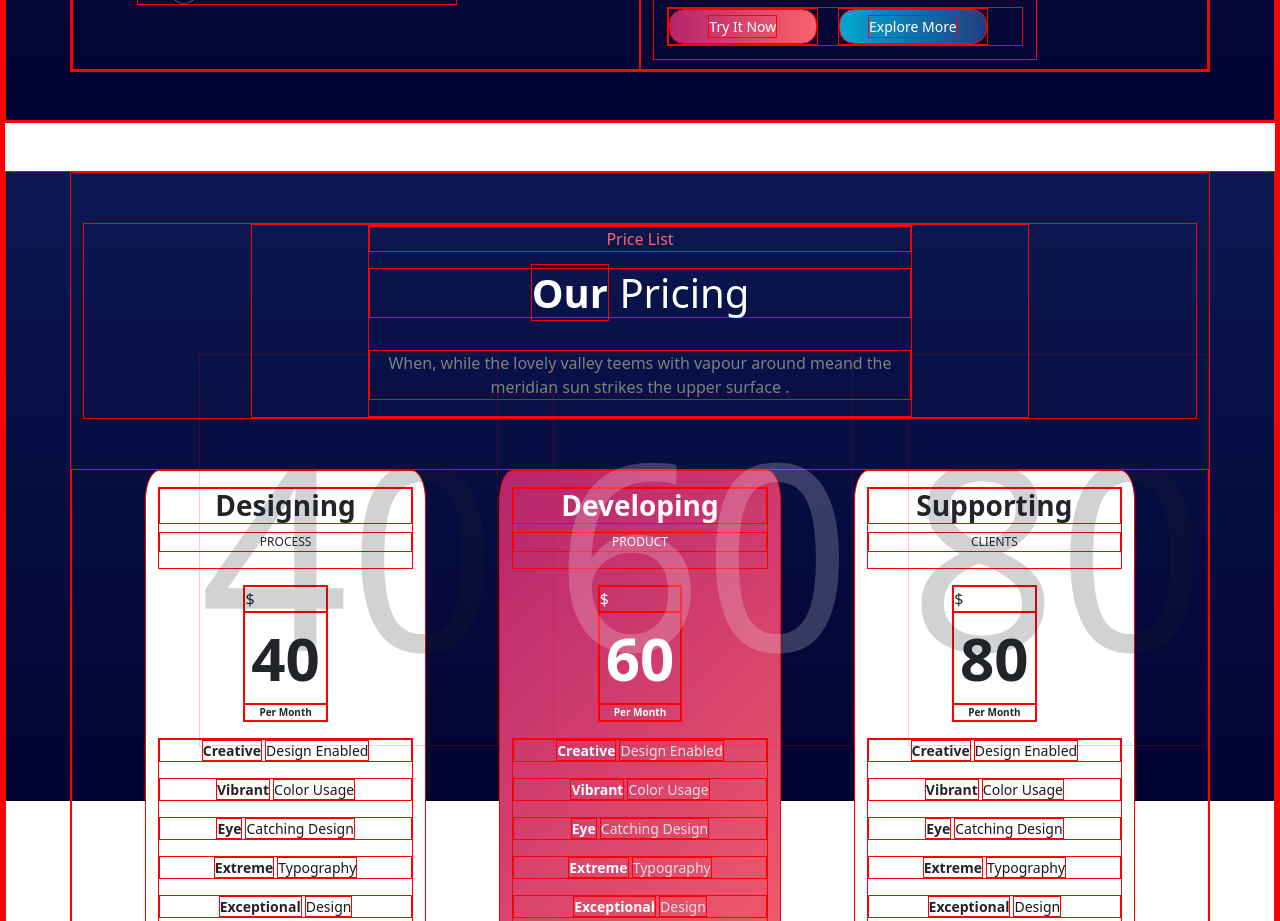
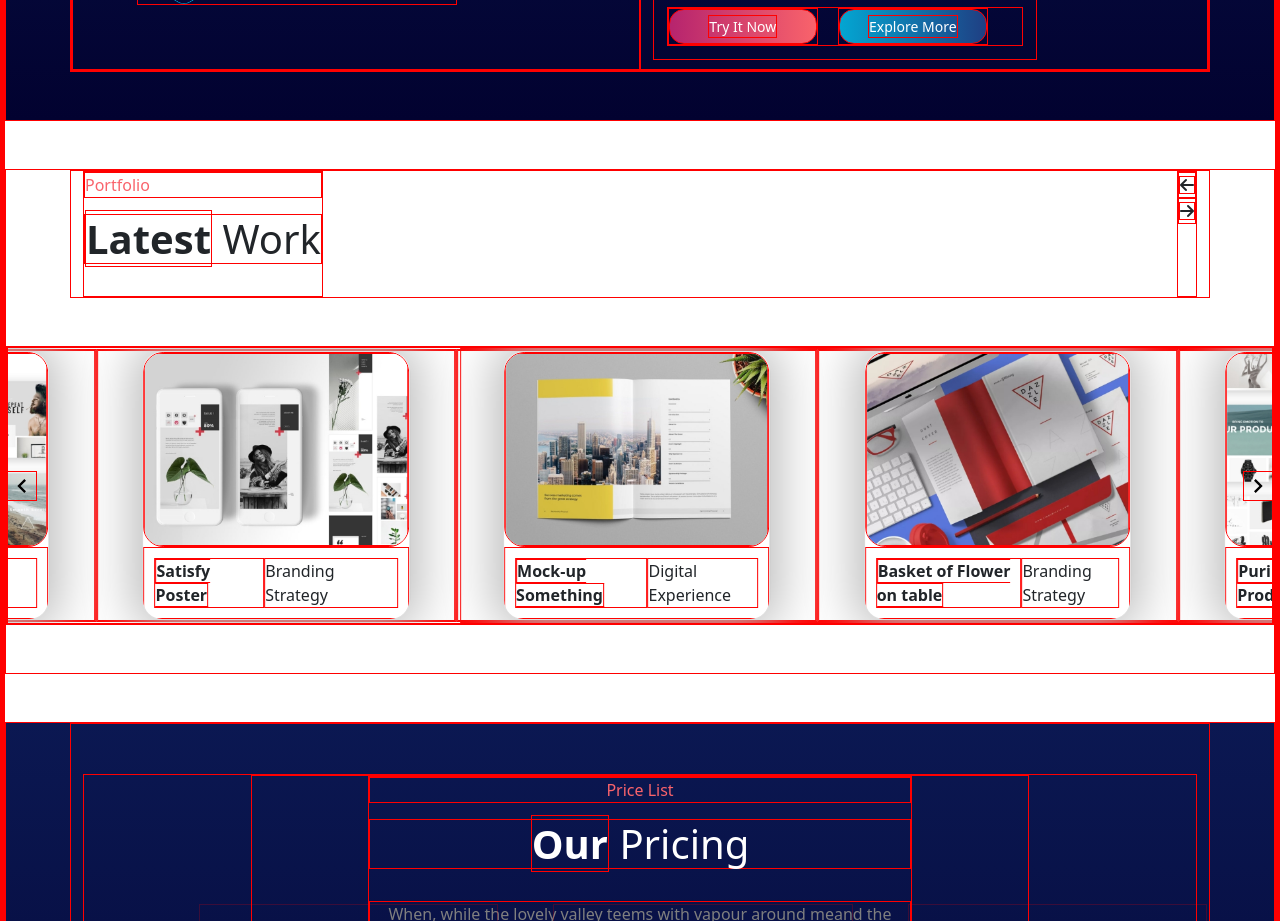
Before and after one commit to giancarlogiorgiocroce/proj-html-vuejs, a Vue app in the folder proj-html-vuejs/: page / in a window 1280 px wide. Shown: the part 2040-2961 px from the top of the page. Built offline with nearby package versions, Linux system fonts and the light colour scheme.

Commit message:
Aggiunto Slider da completare e studiare meglio

```diff
--- a/proj-html-vuejs/package.json
+++ b/proj-html-vuejs/package.json
@@ -10,7 +10,8 @@
   "dependencies": {
     "bootstrap": "^5.1.3",
     "core-js": "^3.8.3",
-    "vue": "^3.2.13"
+    "vue": "^3.2.13",
+    "vue3-carousel": "^0.1.40"
   },
   "devDependencies": {
     "@babel/core": "^7.12.16",
--- a/proj-html-vuejs/src/components/MainComp.vue
+++ b/proj-html-vuejs/src/components/MainComp.vue
@@ -2,7 +2,7 @@
 <main>
     <MainServices />
     <MainJumbo />
-    <section class="slider"></section>
+    <MainSlider />
     <MainPricing />
     <MainLatest />
     <MainReviews />
@@ -15,8 +15,9 @@ import MainServices from './main_comps/MainServices.vue';
 import MainPricing from './main_comps/MainPricing.vue';
 import MainLatest from './main_comps/MainLatest.vue';
 import MainReviews from './main_comps/MainReviews.vue';
+import MainSlider from './main_comps/MainSlider.vue';
 export default {
-    components: { MainJumbo, MainServices, MainPricing, MainLatest, MainReviews }
+    components: { MainJumbo, MainServices, MainPricing, MainLatest, MainReviews, MainSlider }
 }
 </script>
 
--- /dev/null
+++ b/proj-html-vuejs/src/components/main_comps/MainSlider.vue
@@ -0,0 +1,162 @@
+<template>
+<section>
+    <div class="container d-flex justify-content-between">
+        <TripleTitle
+            class="text-start"
+            :redText="this.tripleTitleOne"
+            :strongText="this.tripleTitleTwo"
+            :regularText="this.tripleTitleThree"
+        />
+        <div class="icon-container">
+            <div @click="goBack()" class="previus">
+                <i class="fas fa-arrow-left"></i>
+            </div>
+            <div class="next">
+                <i class="fas fa-arrow-right"></i>
+            </div>
+        </div>
+    </div>
+    <Carousel :items-to-show="3.5" :wrap-around="true">
+        <Slide v-for="slide in 8" :key="slide">
+            <div class="carousel__item d-flex justify-content-center align-items-center">
+                <div
+                    class="card"
+                    v-for="(el, i) in cardsArray"
+                    v-show="(i+1) === slide"
+                    :key="i"
+                >
+                    <div class="img-container">
+                        <img :src="el.img" :alt="el.text_one">
+                    </div>
+                    <div class="txt-container d-flex justify-content-between">
+                        <span><strong>{{el.text_one}}</strong></span>
+                        <span>{{el.text_two}}</span>
+                    </div>
+                </div>
+            </div>
+        </Slide>
+
+        <template #addons>
+            <Navigation />
+        </template>
+    </Carousel>
+</section>
+</template>
+
+<script>
+import { defineComponent } from 'vue';
+import { Carousel, Navigation, Slide } from 'vue3-carousel';
+
+import 'vue3-carousel/dist/carousel.css';
+
+import TripleTitle from '../utils_comp/TripleTitle.vue';
+
+export default defineComponent({
+    name: 'WrapAround',
+    components: { TripleTitle, Carousel,
+    Slide,
+    Navigation,},
+    data(){
+        return{
+            // Props per TripleTitle
+            tripleTitleOne: "portfolio",
+            tripleTitleTwo:"latest",
+            tripleTitleThree: "work",
+            // Dati cards
+            cardsArray:[
+                {
+                    img: require("../../assets/images/a247b00b-3621-470f-b4b8-b3ac46f25907-1-790x576.jpg"),
+                    text_one: "Mock-up Something",
+                    text_two: "Digital Experience",
+                },
+                {
+                    img: require("../../assets/images/8wa60okr-1-790x576.jpg"),
+                    text_one: "Basket of Flower on table",
+                    text_two: "Branding Strategy",
+                },
+                {
+                    img: require("../../assets/images/DRY-1-790x576.jpg"),
+                    text_one: "Purinky Products",
+                    text_two: "Digital Experience",
+                },
+                {
+                    img: require("../../assets/images/84316050-0af0-49db-a53a-241d47ddad0e-2-790x576.jpg"),
+                    text_one: "Satisfy Poster",
+                    text_two: "Branding Strategy",
+                },
+                {
+                    img: require("../../assets/images/a247b00b-3621-470f-b4b8-b3ac46f25907-1-790x576.jpg"),
+                    text_one: "Mock-up Something",
+                    text_two: "Digital Experience",
+                },
+                {
+                    img: require("../../assets/images/8wa60okr-1-790x576.jpg"),
+                    text_one: "Basket of Flower on table",
+                    text_two: "Branding Strategy",
+                },
+                {
+                    img: require("../../assets/images/DRY-1-790x576.jpg"),
+                    text_one: "Purinky Products",
+                    text_two: "Digital Experience",
+                },
+                {
+                    img: require("../../assets/images/84316050-0af0-49db-a53a-241d47ddad0e-2-790x576.jpg"),
+                    text_one: "Satisfy Poster",
+                    text_two: "Branding Strategy",
+                },
+            ]
+        }
+    },
+    methods:{
+        goBack(){
+            this.currentIndex -= 1;
+            console.log(this.currentIndex);
+        }
+    },
+    computed:{
+        singleCard(){
+            let el;
+            this.cardsArray.forEach(element => {
+                el = element
+            });
+            return el;
+        }
+    }
+
+})
+</script>
+
+<style scoped lang="scss">
+@import '../../assets/style/vars';
+section{
+    margin: 3rem auto;
+    .cards-container{
+        margin: 3rem 0;
+        overflow: hidden;
+    }
+    .card{
+        width: 75%;
+        margin: 0 3%;
+        border-radius: 20px;
+        overflow: hidden;
+        box-shadow: 0 0 50px 10px $bg-grey;
+        flex-shrink: 0;
+        .img-container{
+            width: 100%;
+            border-radius: 20px;
+            overflow: hidden;
+            img{
+                width: 100%;
+            }
+        }
+        .txt-container{
+            padding: 10px;
+        }
+        &:hover{
+            background: linear-gradient(90deg, $magenta, $txt-red);
+            color: white;
+        }
+    }
+}
+
+</style>
--- a/proj-html-vuejs/src/components/utils_comp/TripleTitle.vue
+++ b/proj-html-vuejs/src/components/utils_comp/TripleTitle.vue
@@ -1,10 +1,10 @@
 <template>
 <div>
-    <p class="red-title">{{redText}}</p>
-    <h1>
+    <p v-if="redText" class="red-title">{{redText}}</p>
+    <h1 v-if="strongText || reguralText">
         <strong>{{strongText}}</strong> {{regularText}}
     </h1>
-    <p class="description">{{descriptionText}}</p>
+    <p v-if="descriptionText" class="description">{{descriptionText}}</p>
 </div>
 </template>
 
```
Also changed, not shown: 1 other file (tests, documents, lock files or other folders).
